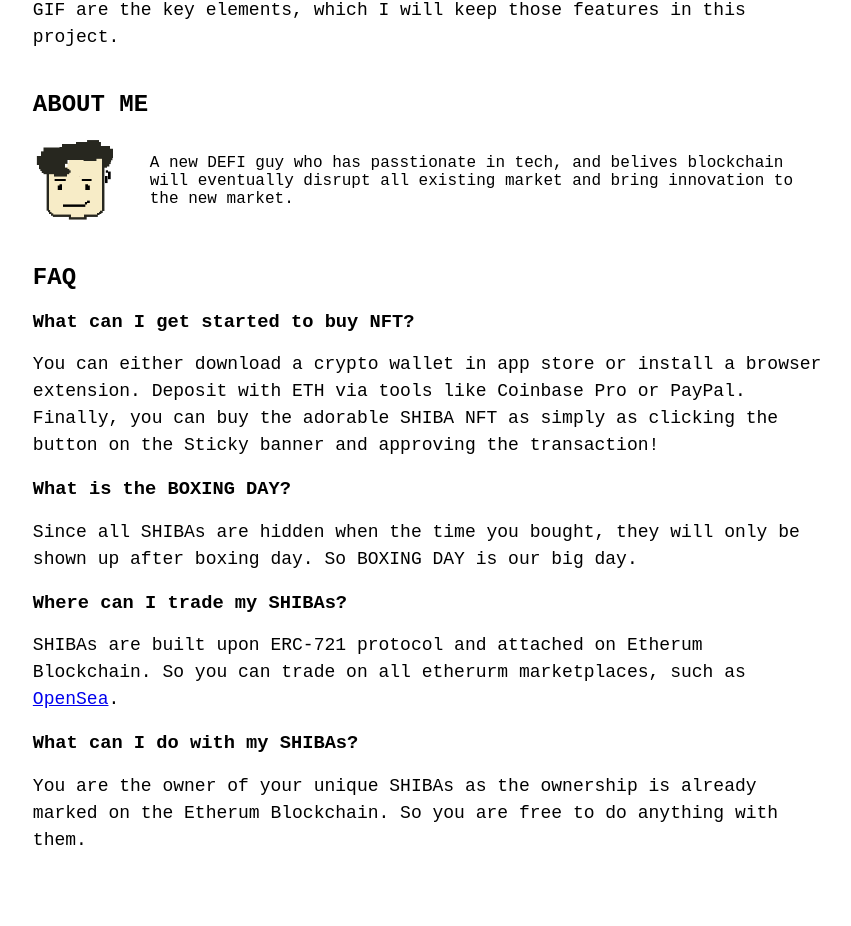
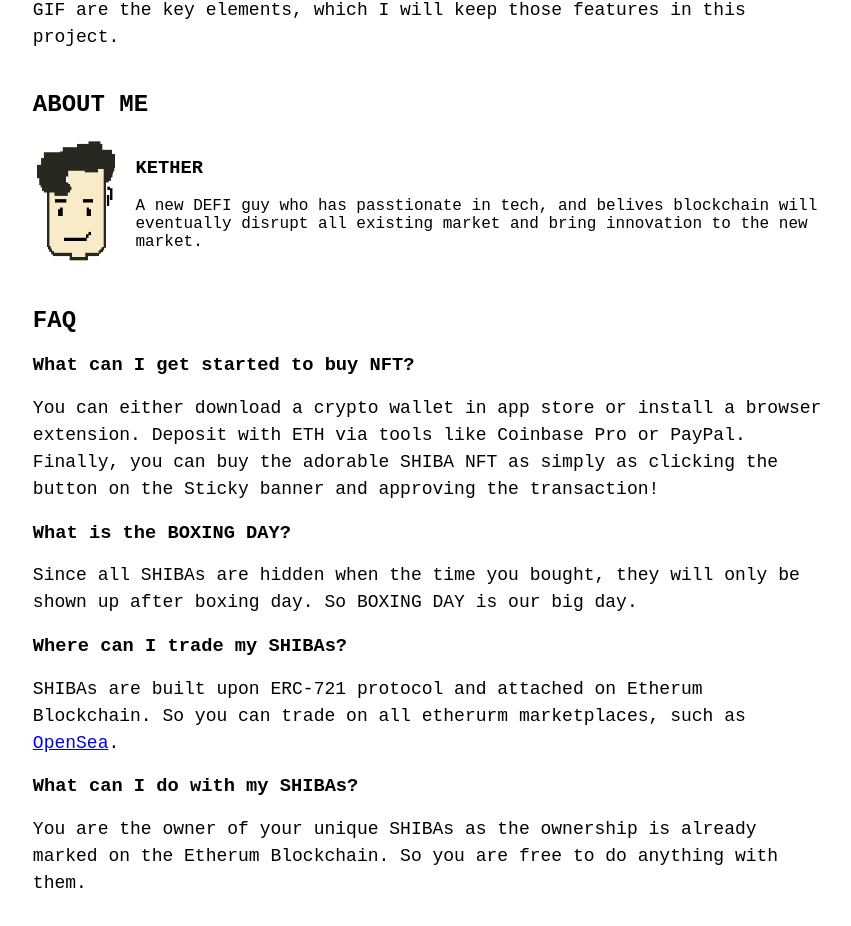
Before and after one commit to 0x-KChau/nft-dapp-boilerplate, a Next.js app in the folder client/: page / in a window 1280 px wide. Shown: the part 3410-4336 px from the top of the page, without its empty margins (209-1060 px from the left). Built offline with nearby package versions, Linux system fonts and the light colour scheme; what @walletconnect/web3-provider would draw is missing.

Commit message:
Update about me

```diff
--- a/client/src/pages/index.js
+++ b/client/src/pages/index.js
@@ -239,9 +239,10 @@
               width="180" height="180"
             />
 
-            <Box m={3} />
-
-            <p>A new DEFI guy who has passtionate in tech, and belives blockchain will eventually disrupt all existing market and bring innovation to the new market.</p>
+            <Box ml={3}>
+              <h3>KETHER</h3>
+              <p>A new DEFI guy who has passtionate in tech, and belives blockchain will eventually disrupt all existing market and bring innovation to the new market.</p>
+            </Box>
 
           </Box>
 
```
